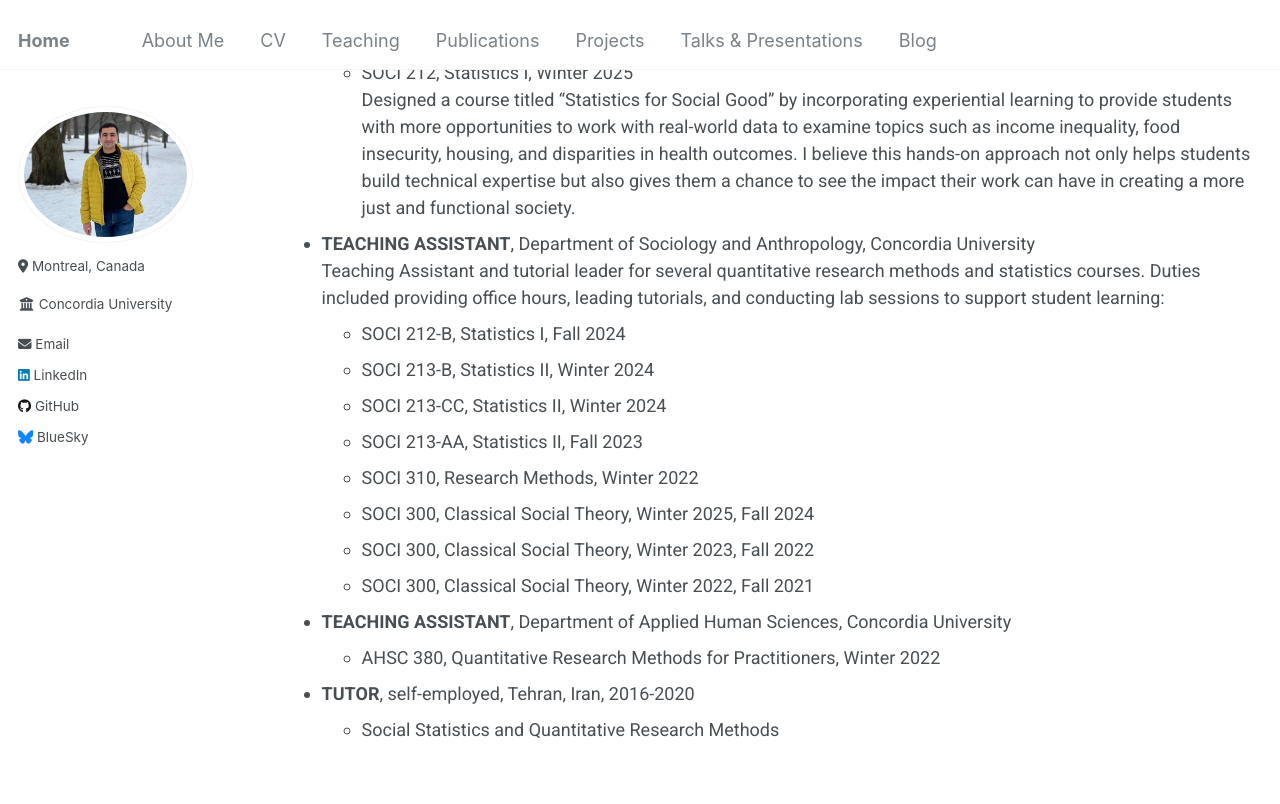
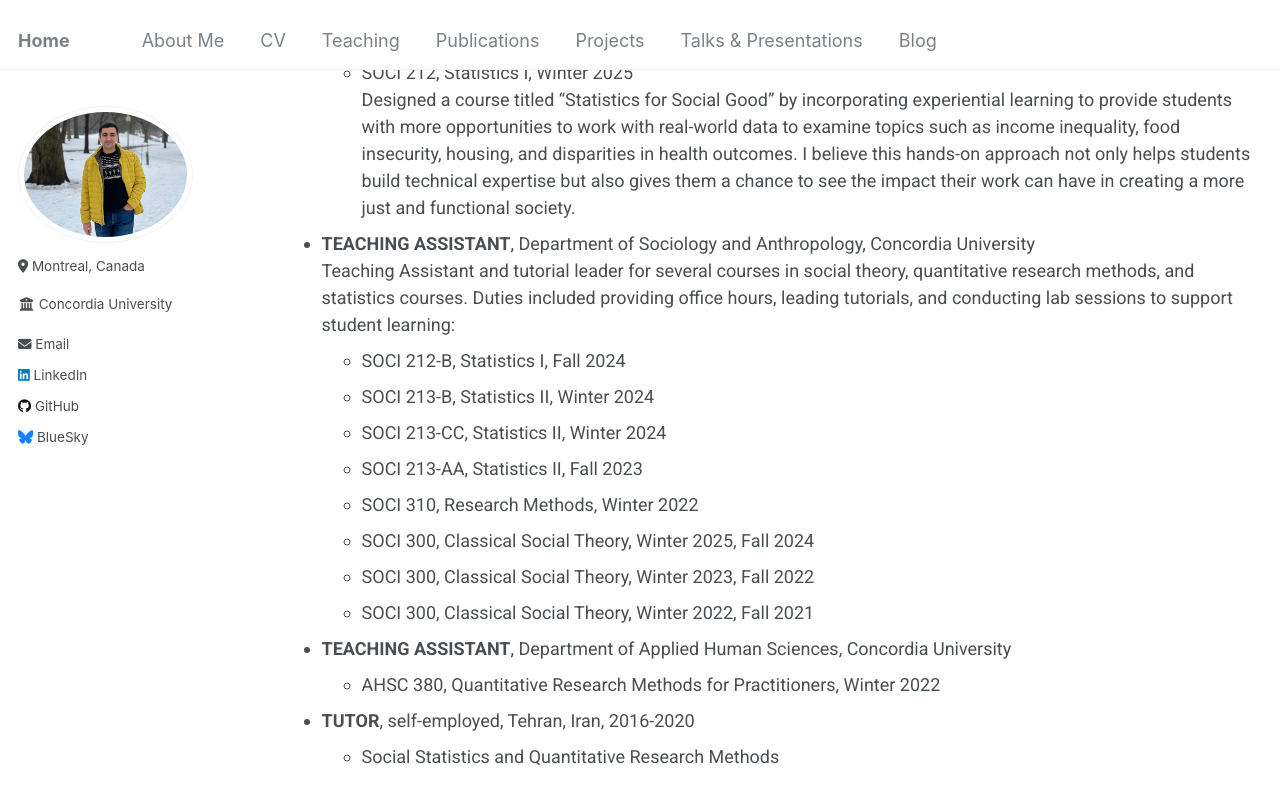
Before and after one commit to Mohsnmonji/mohsnmonji.github.io, a Jekyll site: the page built from _pages/teaching.md, in a window 1280 px wide and 900 px high, scrolled down 858 px. Shown: the top 804 px of the window. Built offline with Jekyll 4.4.1, drawn with Linux system fonts in a browser that asks for light colours.

Commit message:
Update teaching.md

```diff
--- a/_pages/teaching.md
+++ b/_pages/teaching.md
@@ -34,7 +34,7 @@ I approach teaching as an enjoyable experience where students feel encouraged to
   - SOCI 212, Statistics I, Winter 2025
     Designed a course titled “Statistics for Social Good” by incorporating experiential learning to provide students with more opportunities to work with real-world data to examine topics such as income inequality, food insecurity, housing, and disparities in health outcomes. I believe this hands-on approach not only helps students build technical expertise but also gives them a chance to see the impact their work can have in creating a more just and functional society.
 - **TEACHING ASSISTANT**, Department of Sociology and Anthropology, Concordia University
-  Teaching Assistant and tutorial leader for several quantitative research methods and statistics courses. Duties included providing office hours, leading tutorials, and conducting lab sessions to support student learning:
+  Teaching Assistant and tutorial leader for several courses in social theory, quantitative research methods, and statistics courses. Duties included providing office hours, leading tutorials, and conducting lab sessions to support student learning:
   - SOCI 212-B, Statistics I, Fall 2024
   - SOCI 213-B, Statistics II, Winter 2024
   - SOCI 213-CC, Statistics II, Winter 2024
```
